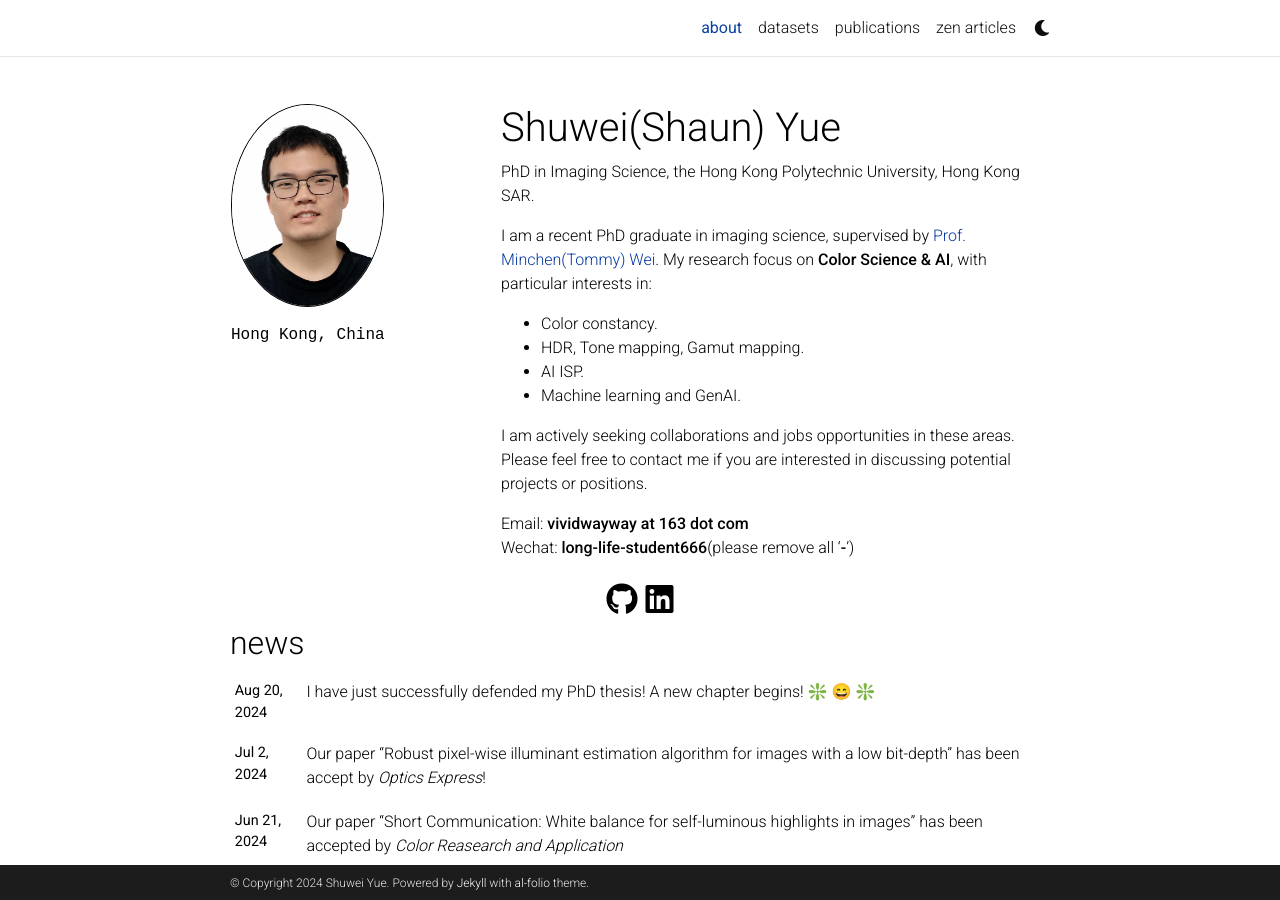
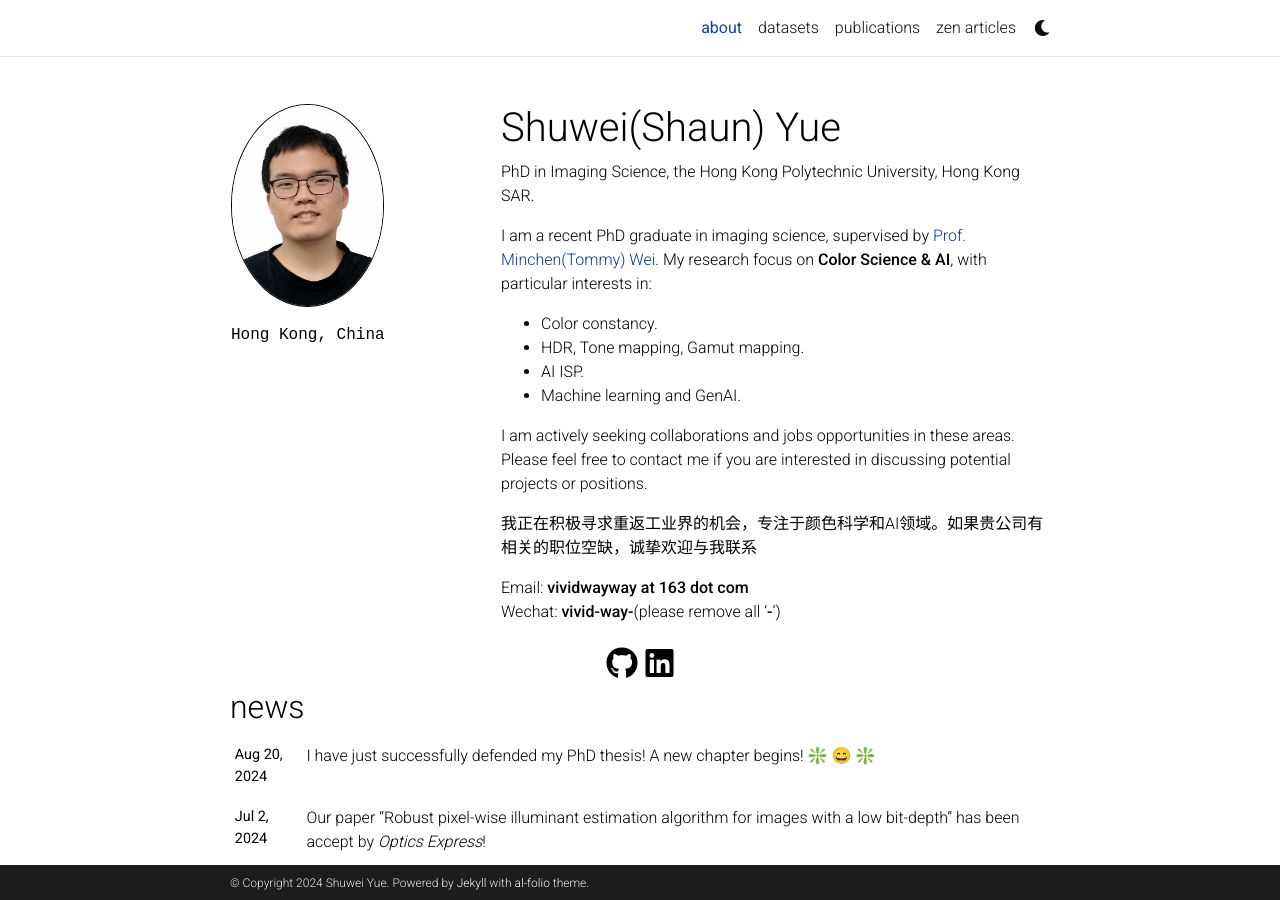
Before and after one commit to shuwei666/new_model, a Jekyll site: the page built from _pages/about.md, in a window 1280 px wide and 900 px high. Built offline with Jekyll 4.4.1, drawn with Linux system fonts in a browser that asks for light colours; emoji names are drawn with the system emoji font; a style sheet for code colours, icons or effects is not loaded.

Commit message:
update cv

```diff
--- a/_pages/about.md
+++ b/_pages/about.md
@@ -30,6 +30,7 @@ I am a recent PhD graduate in imaging science, supervised by [Prof. Minchen(Tomm
 I am actively seeking collaborations and jobs opportunities in these areas.\\
 Please feel free to contact me if you are interested in discussing potential projects or positions.
 
+我正在积极寻求重返工业界的机会，专注于颜色科学和AI领域。如果贵公司有相关的职位空缺，诚挚欢迎与我联系
 
 Email: **vividwayway at 163 dot com**\\
-Wechat: **long-life-student666**(please remove all '**-**')
+Wechat: **vivid-way-**(please remove all '**-**')
```
